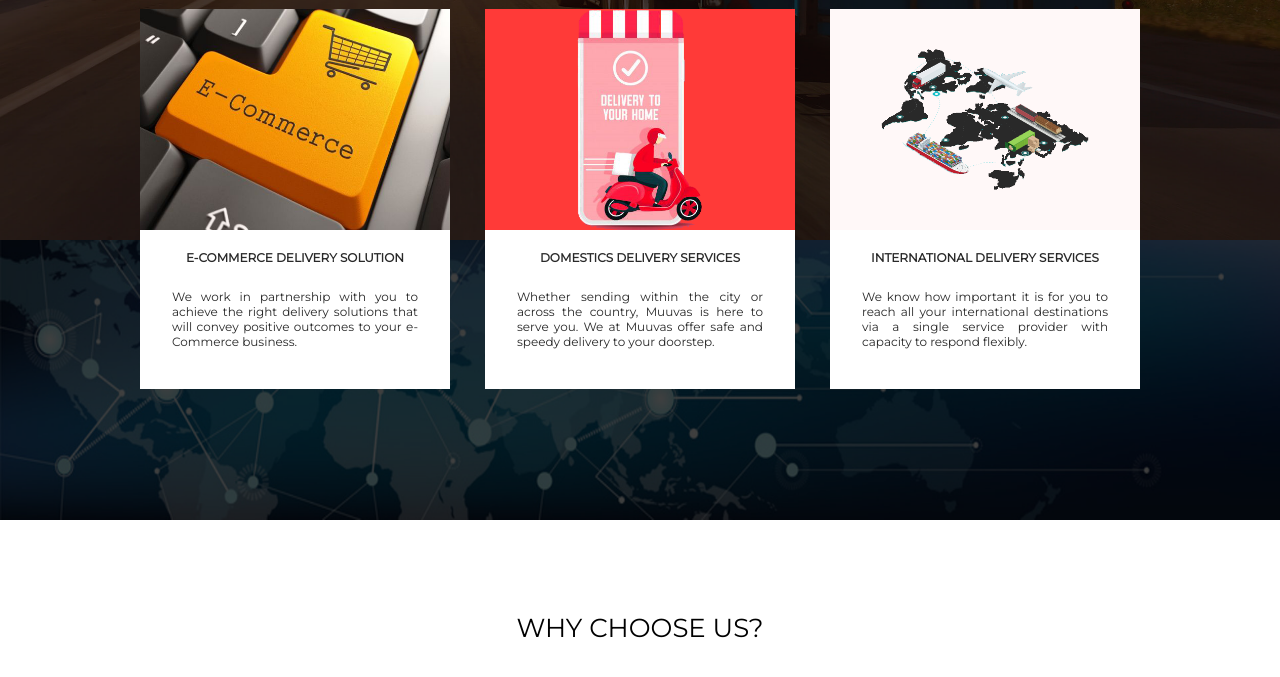
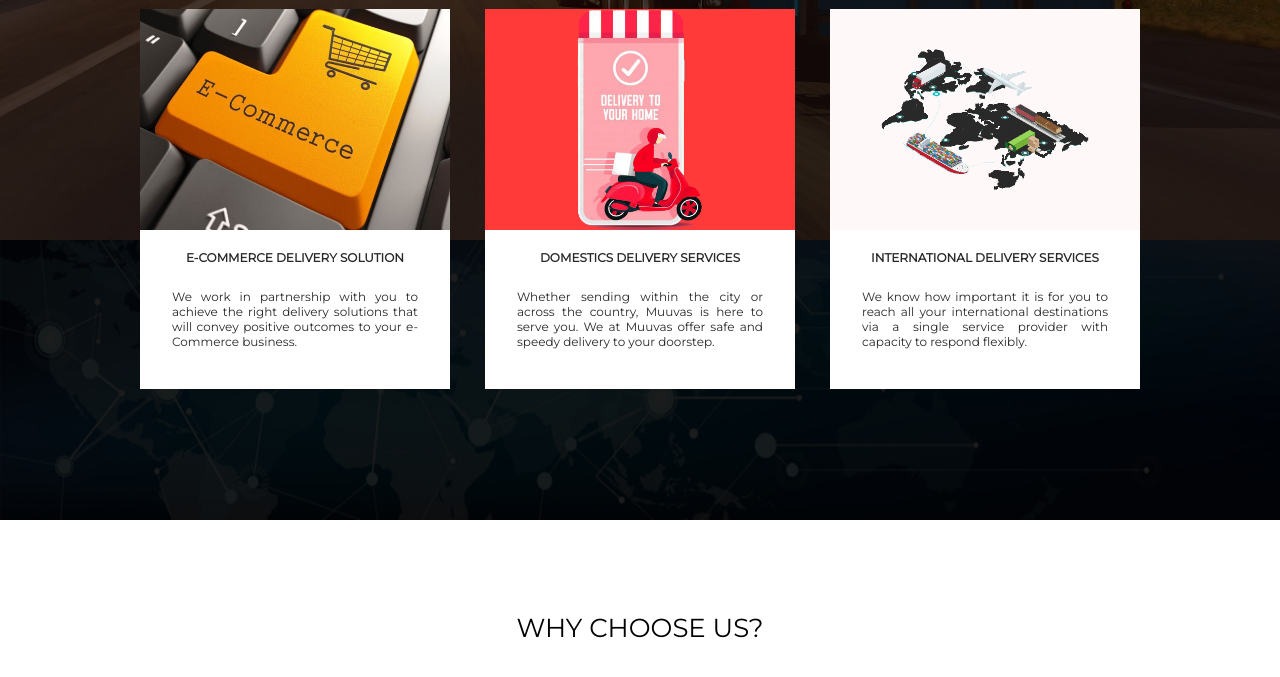
Before and after one commit to taeillo/mls, a Flask app: page / in a window 1280 px wide. Shown: the part 588-1265 px from the top of the page. Run offline with Flask 2, Linux system fonts and the light colour scheme.

Commit message:
Update index.css

```diff
--- a/static/index.css
+++ b/static/index.css
@@ -131,6 +131,7 @@ a{
 	width: 100%;
 	height: 35vh;
 	margin-top: -0.5rem;
+	filter: brightness(45%);
 }
 
 .home-content{
```
